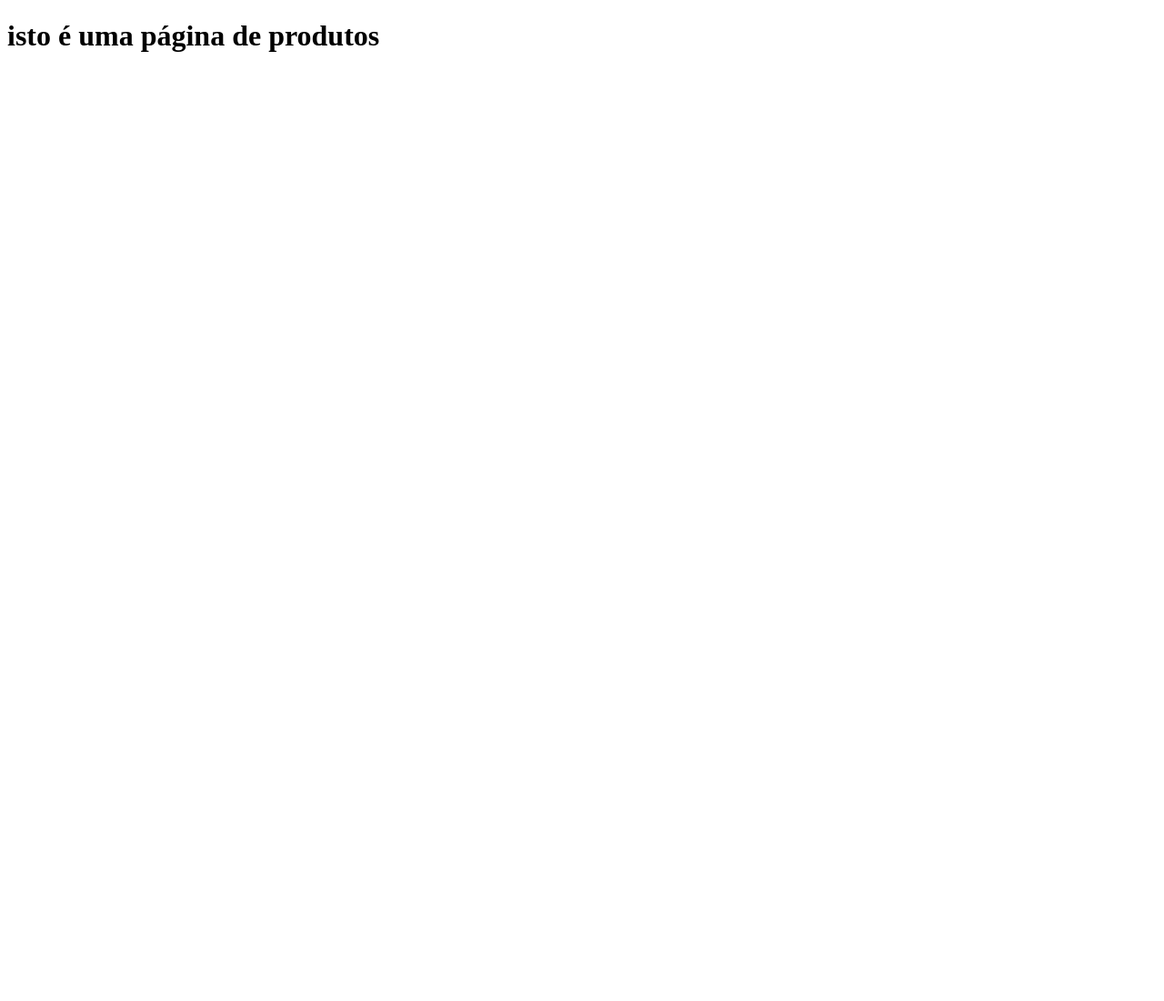
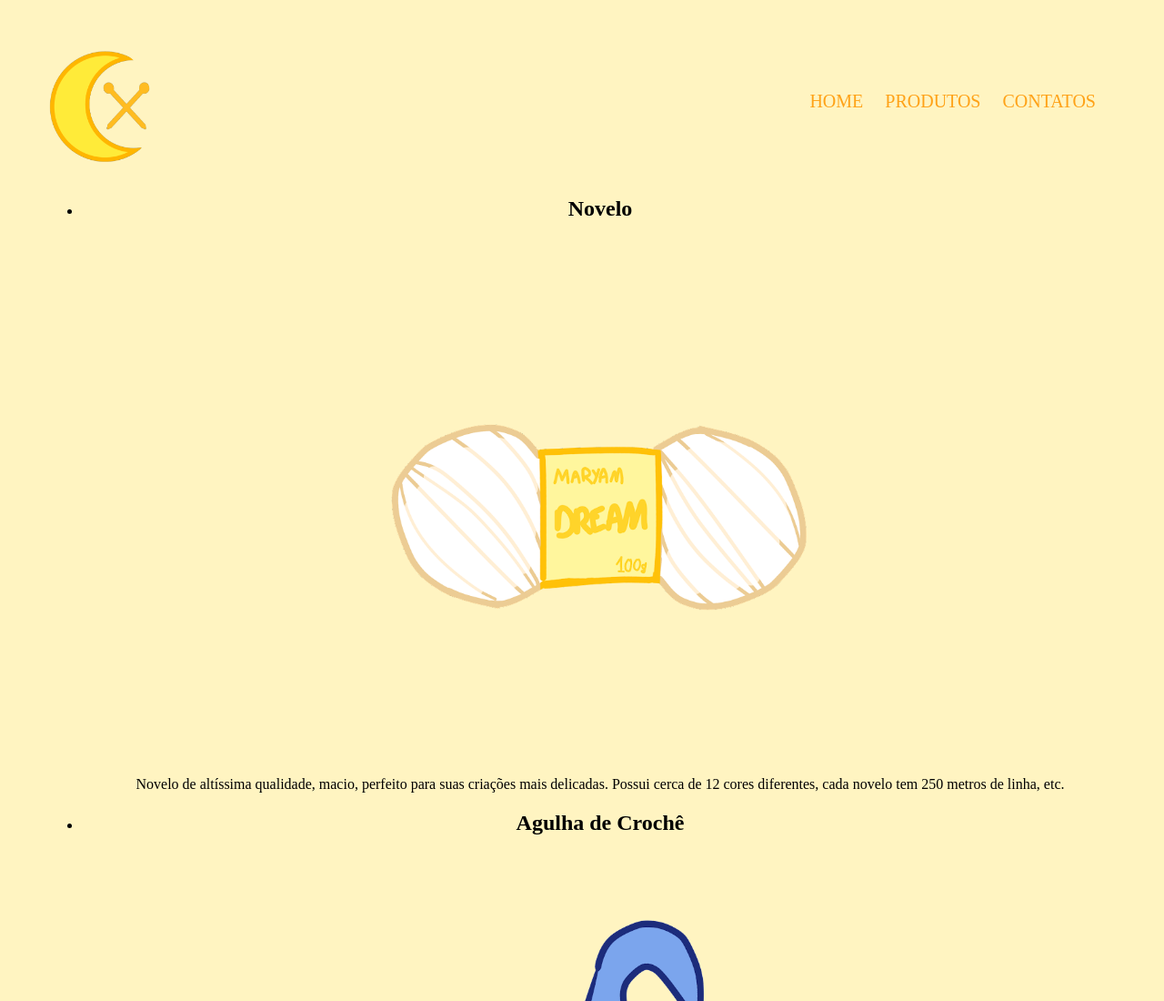
Before and after one commit to golgothasWall/Tancredo-1B-PensamentoComputacional, a plain HTML site: page produtos.html in a window 1280 px wide. Shown: the top 1100 px of the page at 91% size. Before the commit the page ends 800 px from the top, so only its background shows below. Drawn offline with Linux system fonts and the light colour scheme.

```diff
--- a/produtos.html
+++ b/produtos.html
@@ -5,10 +5,40 @@
     <meta http-equiv="X-UA-Compatible" content="IE=edge">
     <meta name="viewport" content="width=device-width, initial-scale=1.0">
     <title>Produtos</title>
+    <link rel="stylesheet" type="text/css" href="style-produtos.css">
 </head>
 <body>
-   <h1>
-    isto é uma página de produtos
-   </h1>
+    <header>
+        <div class="cabecalho">
+            <nav>
+                <a href="index.html">Home</a>
+                <a href="produtos.html">Produtos</a>
+                <a href="contatos.html">Contatos</a>
+            </nav>
+            <h3><img class="logo" src="logo.png"></h3>
+        </div>
+    </header>
+    <main>
+        <ul>
+            <li>
+                <h2>Novelo</h2>
+                <img class="imagemproduto" src="novelo.png">
+                <p>Novelo de altíssima qualidade, macio, perfeito para suas criações mais delicadas. Possui cerca de 12 cores diferentes, cada novelo tem 250 metros de linha, etc.</p>
+            </li>
+            <li>
+                <h2>Agulha de Crochê</h2>
+                <img class="imagemproduto" src="croche.png">
+                <p>Agulha de crochê feita de aço inox, resistente, confortável na mão. Perfeita para crocheteiros de qualquer nível; do iniciante ao profissional.</p>
+            </li>
+            <li>
+                <h2>Agulha de Tricô</h2>
+                <img class="imagemproduto" src="trico.png">
+                <p>Agulha de tricô feita de madeira reflorestada, resistente, mas flexível, e confortável na mão.</p>
+            </li>
+        </ul>
+    </main>
+    <footer>
+
+    </footer>
 </body>
 </html>
--- /dev/null
+++ b/style-produtos.css
@@ -0,0 +1,33 @@
+body{
+    background:#fff4c1;
+    text-align: center;
+    margin: 50px;
+}
+nav{
+    position: absolute;
+    top: 100px;
+    right: 75px;
+}
+nav a{
+    text-decoration: none;
+    text-transform: uppercase;
+    padding-left: 20px;
+    font-size: 20px;
+    color: rgb(255, 162, 23);
+}
+nav a:hover{
+    font-size: 22px;
+    font-weight: bold;
+    color: rgb(255, 89, 0);
+    transition: 0.75s;
+}
+h3{
+    text-align: left;
+}
+.logo{
+    width: 10%;
+    border-radius: 100%;
+}
+.imagemproduto{
+    width: 50%;
+}
--- a/style.css
+++ b/style.css
@@ -6,7 +6,7 @@ body{
 nav{
     position: absolute;
     top: 100px;
-    right: 75px;
+    right: 150px;
 }
 nav a{
     text-decoration: none;
@@ -20,6 +20,7 @@ nav a:hover{
     font-weight: bold;
     color: rgb(255, 89, 0);
     transition: 0.75s;
+
 }
 h3{
     text-align: left;
```
Also changed, not shown: croche.png (added), trico.png (added).
